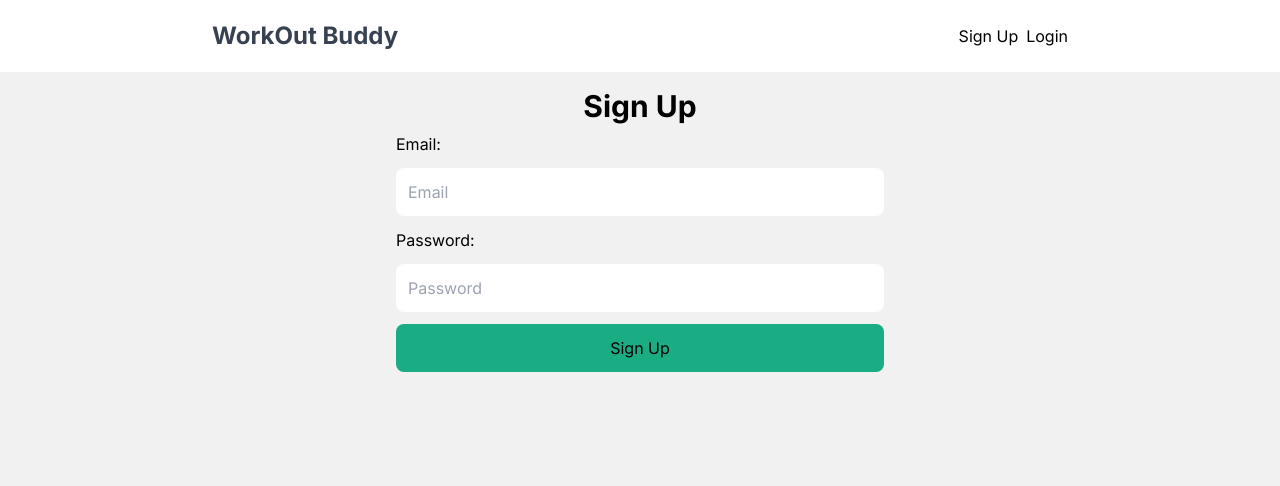
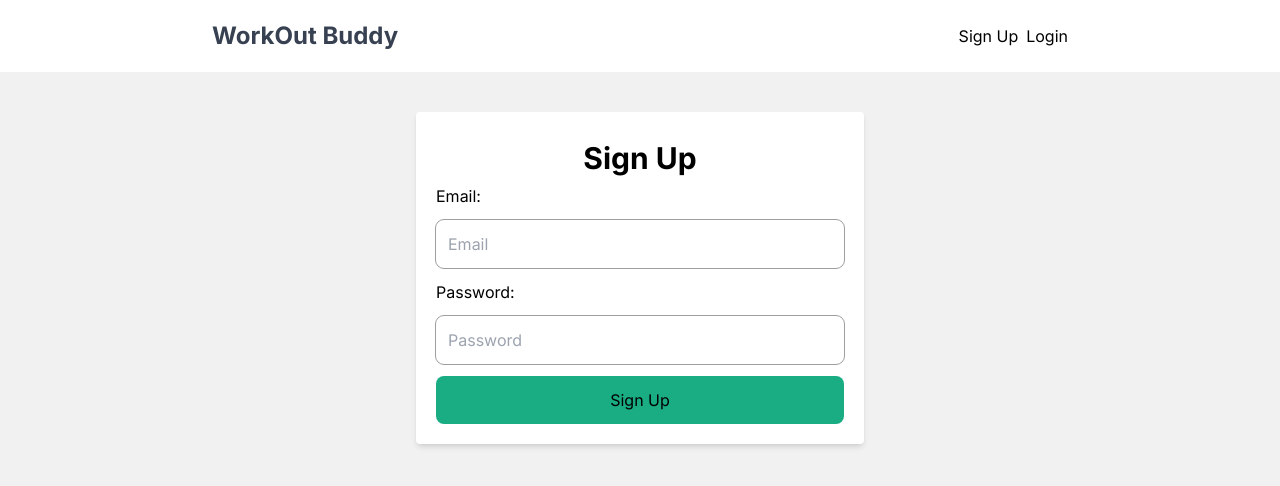
Before and after one commit to NjugunaBrian/mern-workout, a React (Create React App) app in the folder client/: page /signup in a window 1280 px wide. Shown: the top 486 px of the page. Built offline with nearby package versions, Linux system fonts and the light colour scheme.

Commit message:
style: forms styling

```diff
--- a/client/src/App.tsx
+++ b/client/src/App.tsx
@@ -8,16 +8,14 @@ import Login from './pages/Login';
 
 function App() {
   return (
-    <div>
+    <div className='min-h-screen bg-[#f1f1f1]'>
       <BrowserRouter>
         <Navbar />
-        <div className='max-w-4xl my-0 mx-auto'>
+        <div className='max-w-4xl mx-auto my-0'>
           <Routes>
             <Route path='/' element={<Home />} />
             <Route path='/signup' element={<Signup />} />
             <Route path='/login' element={<Login />} />
-
-
           </Routes>
         </div>
       </BrowserRouter>
--- a/client/src/pages/Login.tsx
+++ b/client/src/pages/Login.tsx
@@ -19,12 +19,12 @@ function Login() {
     }
 
     return (
-        <div className='px-3 py-2 max-w-lg mx-auto h-screen'>
+        <div className='p-5 max-w-md mx-auto my-10 bg-white rounded shadow-md'>
             <h3 className='text-3xl text-center font-semibold my-2'>Log In</h3>
             <form onSubmit={handleSubmit} className='flex flex-col gap-3'>
-                <input type='email' onChange={handleChange} placeholder='Email' className='outline outline-none p-3 rounded-lg' id='email' />
-                <input type='password'  onChange={handleChange} placeholder='Password' className='outline outline-none p-3 rounded-lg' id='password' />
-                <button className='p-3 rounded-lg bg-[#1aac83]'>Log in</button>
+                <input type='email' onChange={handleChange} placeholder='Email' className='outline outline-[1px] outline-[#9e9e9e] p-3 rounded-lg' id='email' />
+                <input type='password'  onChange={handleChange} placeholder='Password' className='outline outline-[1px] outline-[#9e9e9e] p-3 rounded-lg' id='password' />
+                <button className='p-3  rounded-lg bg-[#1aac83]'>Log in</button>
             </form>
         </div>
     )
--- a/client/src/pages/Signup.tsx
+++ b/client/src/pages/Signup.tsx
@@ -19,13 +19,13 @@ function Signup() {
     }
 
     return (
-        <div className='px-3 py-2 max-w-lg mx-auto  h-screen'>
+        <div className='p-5 max-w-md mx-auto my-10 bg-white rounded shadow-md'>
             <h3 className='text-3xl text-center font-semibold my-2'>Sign Up</h3>
             <form onSubmit={handleSubmit} className='flex flex-col gap-3'>
                 <label>Email: </label>
-                <input type='email' onChange={handleChange} placeholder='Email' className='outline outline-none p-3 rounded-lg' id='email' />
+                <input type='email' onChange={handleChange} placeholder='Email' className='outline outline-[1px] outline-[#9e9e9e] p-3 rounded-lg ' id='email' />
                 <label>Password: </label>
-                <input type='password'  onChange={handleChange} placeholder='Password' className='outline outline-none p-3 rounded-lg' id='password' />
+                <input type='password'  onChange={handleChange} placeholder='Password' className='outline outline-[1px] outline-[#9e9e9e] p-3 rounded-lg' id='password' />
                 <button className='p-3 rounded-lg bg-[#1aac83]'>Sign Up</button>
             </form>
         </div>
```
